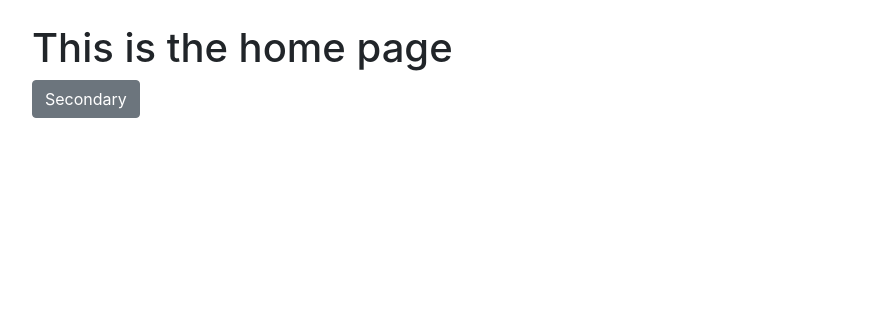
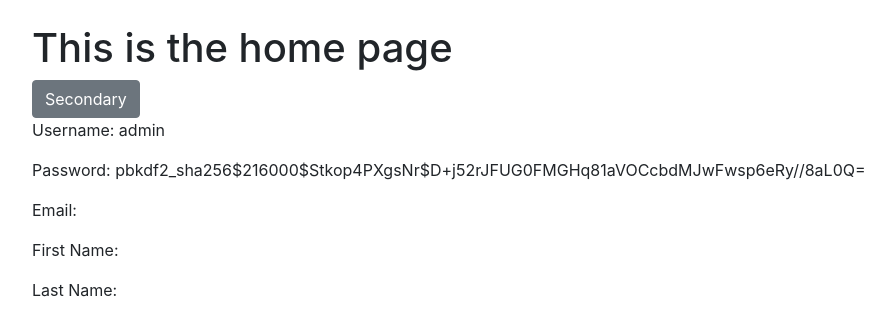
Before and after one commit to naeem-bebit/django-data, a Django app: page / in a window 1280 px wide. Shown: the part 56-392 px from the top of the page, without its empty margins (53-948 px from the left). Run offline with Django 3.2, Linux system fonts and the light colour scheme; a user stored in the database is signed in.

Commit message:
display home

```diff
--- a/src/authenticate/templates/authenticate/home.html
+++ b/src/authenticate/templates/authenticate/home.html
@@ -4,5 +4,12 @@
 
 <h1>This is the home page</h1>
 <button type="button" class="btn btn-secondary">Secondary</button>
+{% if user.is_authenticated %}
+  <p>Username: {{ user.username }}</p>
+  <p>Password: {{ user.password }}</p>
+  <p>Email: {{ user.email }}</p>
+  <p>First Name: {{ user.first_name }}</p>
+  <p>Last Name: {{ user.last_name }}</p>
+{% endif %}
 
 {% endblock %}
```
Also changed, not shown: src/authenticate/views.py (line endings or trailing spaces), src/db.sqlite3.
